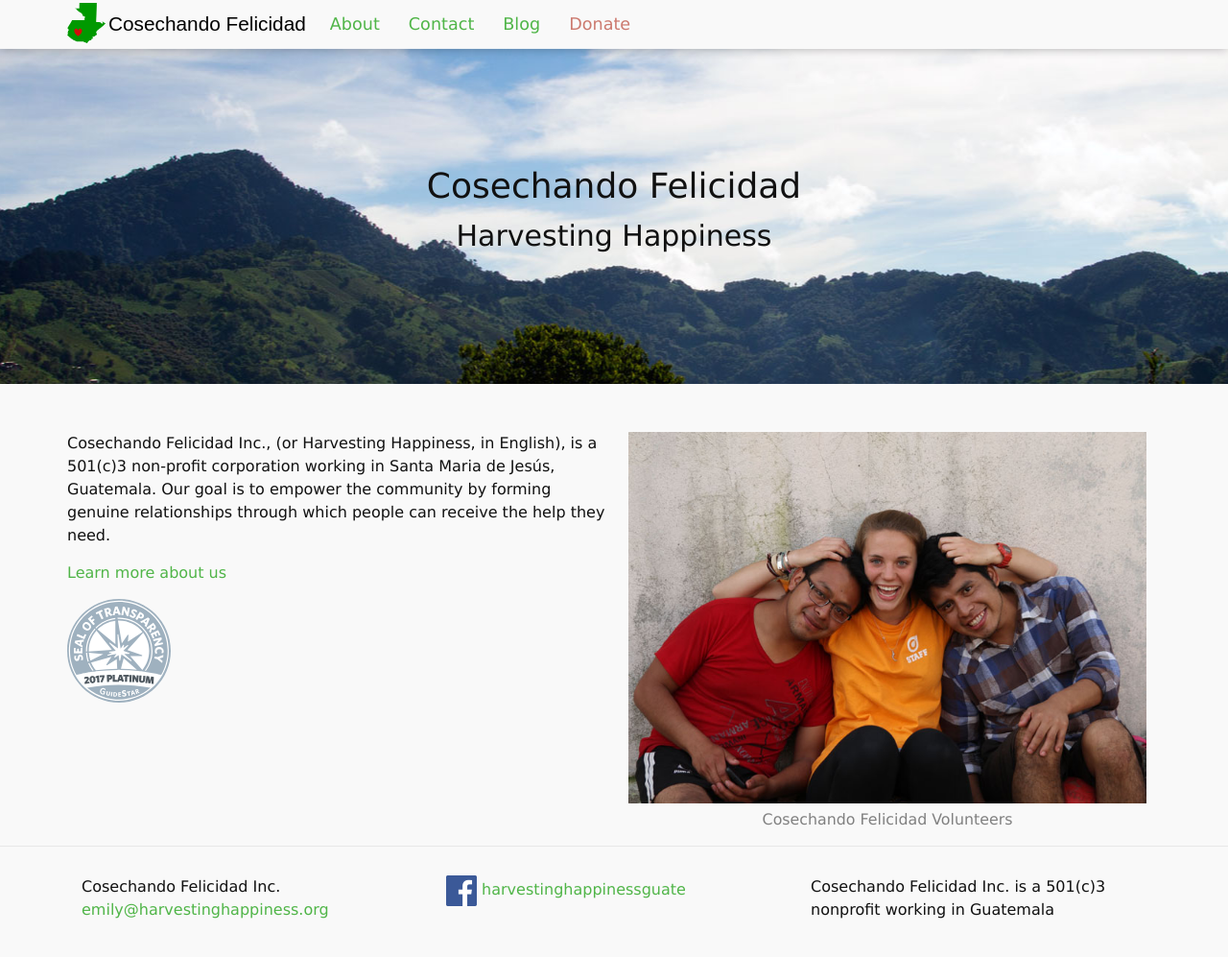
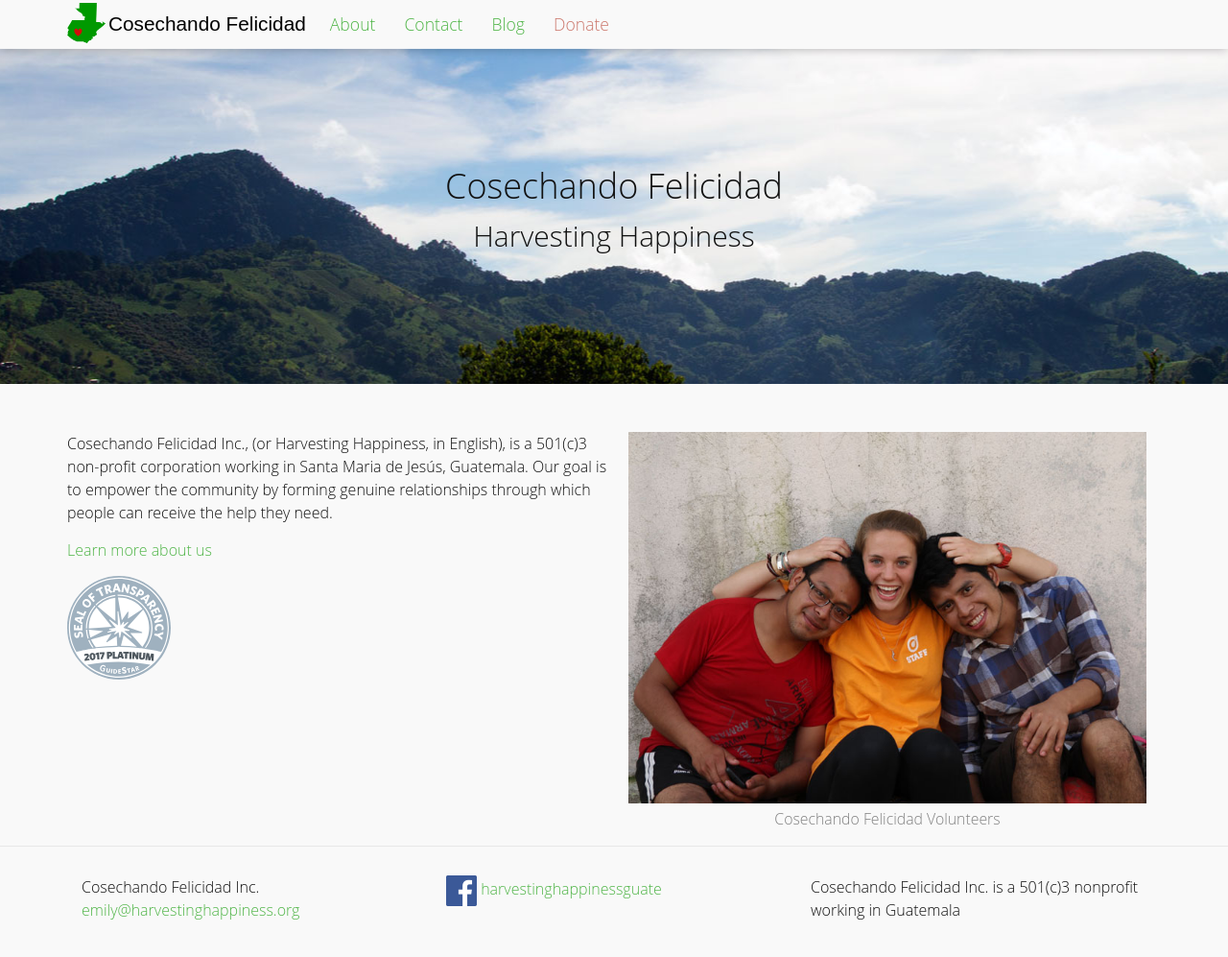
Before and after one commit to harvestinghappiness/harvestinghappiness.github.io, a Jekyll site: the page built from home.md, in a window 1280 px wide and 1020 px high. Shown: the top 997 px of the window at 96% size. Built offline with Jekyll 4.4.1, drawn with Linux system fonts in a browser that asks for light colours.

Commit message:
Update style.sass

```diff
--- a/css/style.sass
+++ b/css/style.sass
@@ -2,7 +2,7 @@
 ---
 
 /* Vars */
-$font-stack: Corbel, "Lucida Grande", "Lucida Sans Unicode", "Lucida Sans", "DejaVu Sans", "Bitstream Vera Sans", "Liberation Sans", Verdana, "Verdana Ref", sans-serif
+$font-stack: Camphor, Open Sans, Segoe UI, sans-serif
 $font-brand: "Century Gothic", CenturyGothic, AppleGothic, sans-serif
 $primary-color: #50B548
 $secondary-color: #cc7a6f
@@ -16,6 +16,9 @@ body
   @extend html
   margin: 0
   font-family: $font-stack
+  text-rendering: optimizeLegibility
+  -webkit-font-smoothing: antialiased
+  -moz-osx-font-smoothing: grayscale
 
 h3, h4
   font-weight: bold
```
